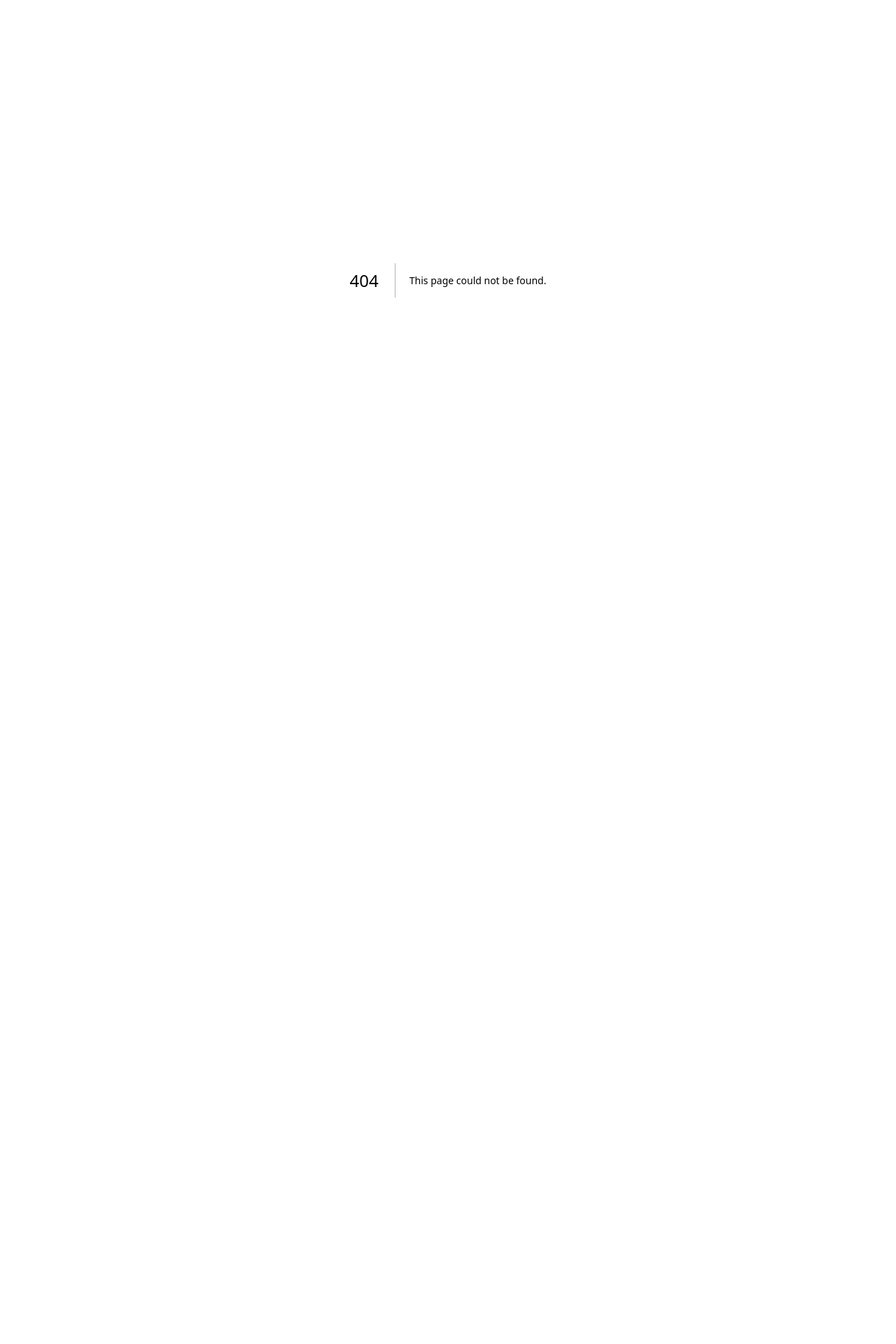
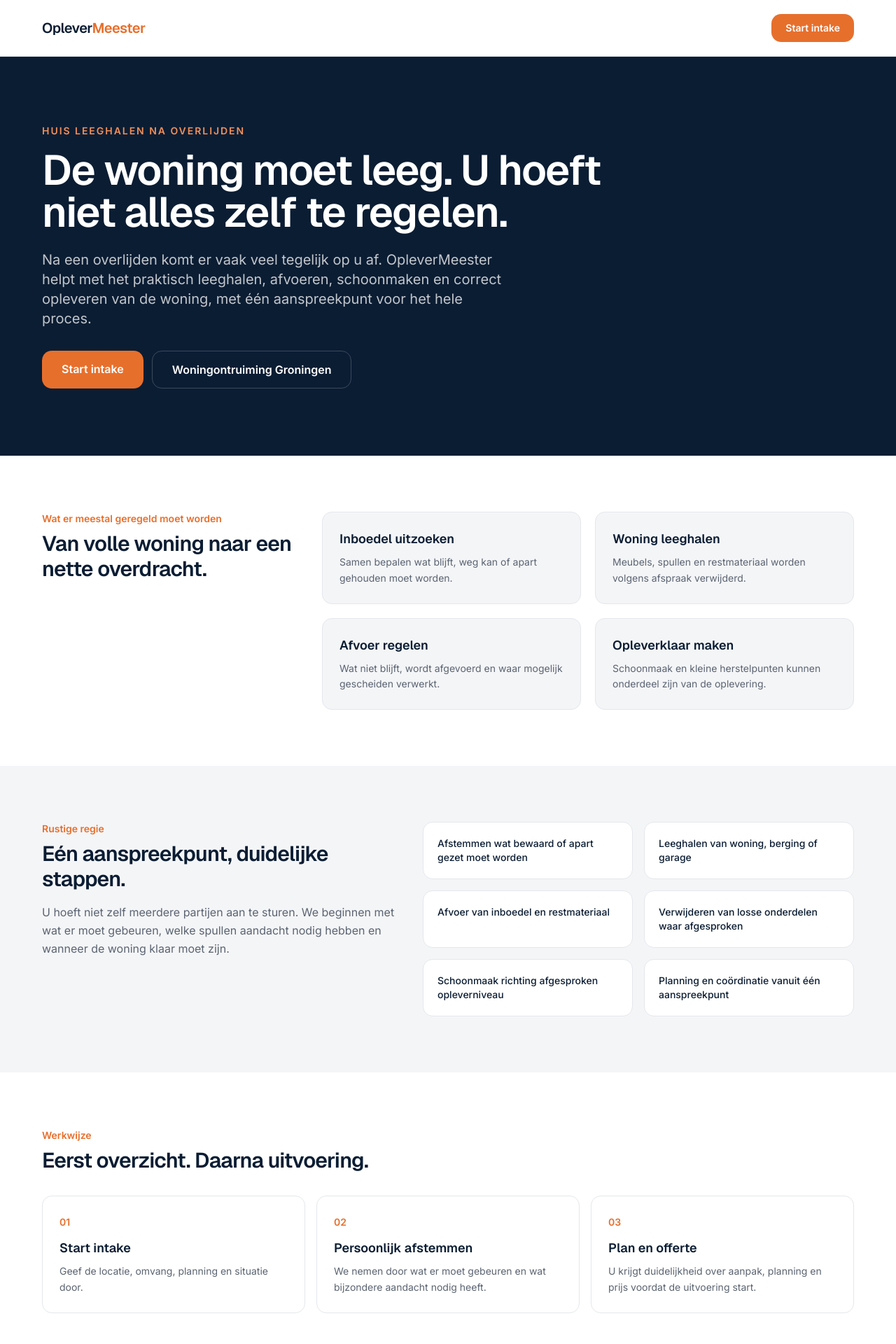
Before and after one commit to sandvlietbv/OpleverMeester, a Next.js app: page /huis-leeghalen-na-overlijden in a window 1280 px wide. Before the commit this address had no page. Shown: the top 1920 px of the page at 70% size. Before the commit the page ends 800 px from the top, so only its background shows below. Built offline with nearby package versions, Linux system fonts and the light colour scheme.

Commit message:
Add house clearing after death landing page

```diff
--- /dev/null
+++ b/app/huis-leeghalen-na-overlijden/page.tsx
@@ -0,0 +1,188 @@
+import type { Metadata } from "next";
+import Link from "next/link";
+import Contact from "@/components/Contact";
+
+export const metadata: Metadata = {
+  title: "Huis leeghalen na overlijden",
+  description:
+    "Huis leeghalen na overlijden? OpleverMeester helpt met ontruimen, afvoer, schoonmaak en opleverklaar maken vanuit één aanspreekpunt. Start de intake.",
+  alternates: {
+    canonical: "/huis-leeghalen-na-overlijden",
+  },
+  openGraph: {
+    title: "Huis leeghalen na overlijden | OpleverMeester",
+    description:
+      "Rust en overzicht bij het leeghalen en opleveren van een woning na overlijden.",
+    url: "https://oplevermeester.nl/huis-leeghalen-na-overlijden",
+    type: "website",
+    locale: "nl_NL",
+  },
+};
+
+const JSON_LD = {
+  "@context": "https://schema.org",
+  "@type": "Service",
+  name: "Huis leeghalen na overlijden",
+  serviceType: "Woning leeghalen en opleverklaar maken na overlijden",
+  provider: {
+    "@type": "LocalBusiness",
+    name: "OpleverMeester",
+    url: "https://oplevermeester.nl",
+  },
+  areaServed: [
+    { "@type": "AdministrativeArea", name: "Groningen" },
+    { "@type": "AdministrativeArea", name: "Friesland" },
+    { "@type": "AdministrativeArea", name: "Drenthe" },
+  ],
+  url: "https://oplevermeester.nl/huis-leeghalen-na-overlijden",
+};
+
+export default function HuisLeeghalenNaOverlijdenPage() {
+  return (
+    <>
+      <script
+        type="application/ld+json"
+        dangerouslySetInnerHTML={{ __html: JSON.stringify(JSON_LD) }}
+      />
+
+      <header className="border-b border-surface-mid bg-white">
+        <div className="container-om flex h-16 items-center justify-between md:h-20">
+          <Link href="/" className="font-display text-lg font-semibold tracking-tight text-navy md:text-xl">
+            Oplever<span className="text-orange">Meester</span>
+          </Link>
+          <a
+            href="#intake"
+            className="rounded-om bg-orange px-5 py-2.5 text-sm font-semibold text-white hover:bg-orange-light"
+          >
+            Start intake
+          </a>
+        </div>
+      </header>
+
+      <main>
+        <section className="bg-navy py-16 text-white md:py-24">
+          <div className="container-om max-w-5xl">
+            <p className="text-sm font-semibold uppercase tracking-[0.14em] text-orange-light">
+              Huis leeghalen na overlijden
+            </p>
+            <h1 className="mt-4 max-w-4xl font-display text-4xl font-semibold leading-tight tracking-tight md:text-6xl">
+              De woning moet leeg. U hoeft niet alles zelf te regelen.
+            </h1>
+            <p className="mt-6 max-w-2xl text-lg leading-relaxed text-white/75 md:text-xl">
+              Na een overlijden komt er vaak veel tegelijk op u af. OpleverMeester helpt met het praktisch leeghalen, afvoeren, schoonmaken en correct opleveren van de woning, met één aanspreekpunt voor het hele proces.
+            </p>
+            <div className="mt-8 flex flex-wrap gap-3">
+              <a
+                href="#intake"
+                className="rounded-om bg-orange px-7 py-3.5 font-semibold text-white hover:bg-orange-light"
+              >
+                Start intake
+              </a>
+              <Link
+                href="/woningontruiming-groningen"
+                className="rounded-om border border-white/20 px-7 py-3.5 font-semibold text-white hover:bg-white/10"
+              >
+                Woningontruiming Groningen
+              </Link>
+            </div>
+          </div>
+        </section>
+
+        <section className="bg-white py-16 md:py-20">
+          <div className="container-om grid gap-10 lg:grid-cols-3">
+            <div>
+              <p className="text-sm font-semibold text-orange">Wat er meestal geregeld moet worden</p>
+              <h2 className="mt-2 font-display text-3xl font-semibold tracking-tight text-navy">
+                Van volle woning naar een nette overdracht.
+              </h2>
+            </div>
+            <div className="lg:col-span-2 grid gap-5 md:grid-cols-2">
+              {[
+                ["Inboedel uitzoeken", "Samen bepalen wat blijft, weg kan of apart gehouden moet worden."],
+                ["Woning leeghalen", "Meubels, spullen en restmateriaal worden volgens afspraak verwijderd."],
+                ["Afvoer regelen", "Wat niet blijft, wordt afgevoerd en waar mogelijk gescheiden verwerkt."],
+                ["Opleverklaar maken", "Schoonmaak en kleine herstelpunten kunnen onderdeel zijn van de oplevering."],
+              ].map(([title, body]) => (
+                <div key={title} className="rounded-om border border-surface-mid bg-surface-light p-6">
+                  <h3 className="font-display text-lg font-semibold text-navy">{title}</h3>
+                  <p className="mt-2 text-sm leading-relaxed text-muted">{body}</p>
+                </div>
+              ))}
+            </div>
+          </div>
+        </section>
+
+        <section className="bg-surface-light py-16 md:py-20">
+          <div className="container-om grid gap-10 lg:grid-cols-[0.9fr_1.1fr]">
+            <div>
+              <p className="text-sm font-semibold text-orange">Rustige regie</p>
+              <h2 className="mt-2 font-display text-3xl font-semibold tracking-tight text-navy">
+                Eén aanspreekpunt, duidelijke stappen.
+              </h2>
+              <p className="mt-4 max-w-xl leading-relaxed text-muted">
+                U hoeft niet zelf meerdere partijen aan te sturen. We beginnen met wat er moet gebeuren, welke spullen aandacht nodig hebben en wanneer de woning klaar moet zijn.
+              </p>
+            </div>
+            <div className="grid gap-4 sm:grid-cols-2">
+              {[
+                "Afstemmen wat bewaard of apart gezet moet worden",
+                "Leeghalen van woning, berging of garage",
+                "Afvoer van inboedel en restmateriaal",
+                "Verwijderen van losse onderdelen waar afgesproken",
+                "Schoonmaak richting afgesproken opleverniveau",
+                "Planning en coördinatie vanuit één aanspreekpunt",
+              ].map((item) => (
+                <div key={item} className="rounded-om border border-surface-mid bg-white p-5 text-sm font-medium text-navy">
+                  {item}
+                </div>
+              ))}
+            </div>
+          </div>
+        </section>
+
+        <section className="bg-white py-16 md:py-20">
+          <div className="container-om max-w-4xl">
+            <p className="text-sm font-semibold text-orange">Werkwijze</p>
+            <h2 className="mt-2 font-display text-3xl font-semibold tracking-tight text-navy">
+              Eerst overzicht. Daarna uitvoering.
+            </h2>
+            <div className="mt-8 grid gap-4 md:grid-cols-3">
+              {[
+                ["01", "Start intake", "Geef de locatie, omvang, planning en situatie door."],
+                ["02", "Persoonlijk afstemmen", "We nemen door wat er moet gebeuren en wat bijzondere aandacht nodig heeft."],
+                ["03", "Plan en offerte", "U krijgt duidelijkheid over aanpak, planning en prijs voordat de uitvoering start."],
+              ].map(([number, title, body]) => (
+                <div key={number} className="rounded-om border border-surface-mid p-6">
+                  <span className="text-sm font-semibold text-orange">{number}</span>
+                  <h3 className="mt-3 font-display text-lg font-semibold text-navy">{title}</h3>
+                  <p className="mt-2 text-sm leading-relaxed text-muted">{body}</p>
+                </div>
+              ))}
+            </div>
+          </div>
+        </section>
+
+        <section className="bg-surface-light py-16 md:py-20">
+          <div className="container-om max-w-4xl">
+            <p className="text-sm font-semibold text-orange">Voor nabestaanden en betrokken partijen</p>
+            <h2 className="mt-2 font-display text-3xl font-semibold tracking-tight text-navy">
+              Ook wanneer u niet zelf in de woning woont.
+            </h2>
+            <p className="mt-4 max-w-2xl leading-relaxed text-muted">
+              De aanvraag kan ook worden gestart door een familielid, executeur, bewindvoerder, makelaar of andere partij die de oplevering moet organiseren. In de intake kunt u kort aangeven wat uw rol en situatie is.
+            </p>
+          </div>
+        </section>
+
+        <Contact />
+      </main>
+
+      <footer className="border-t border-surface-mid bg-white py-8">
+        <div className="container-om flex flex-col gap-2 text-sm text-muted md:flex-row md:items-center md:justify-between">
+          <p>© OpleverMeester</p>
+          <Link href="/" className="font-medium text-navy hover:text-orange">Terug naar homepage</Link>
+        </div>
+      </footer>
+    </>
+  );
+}
```
